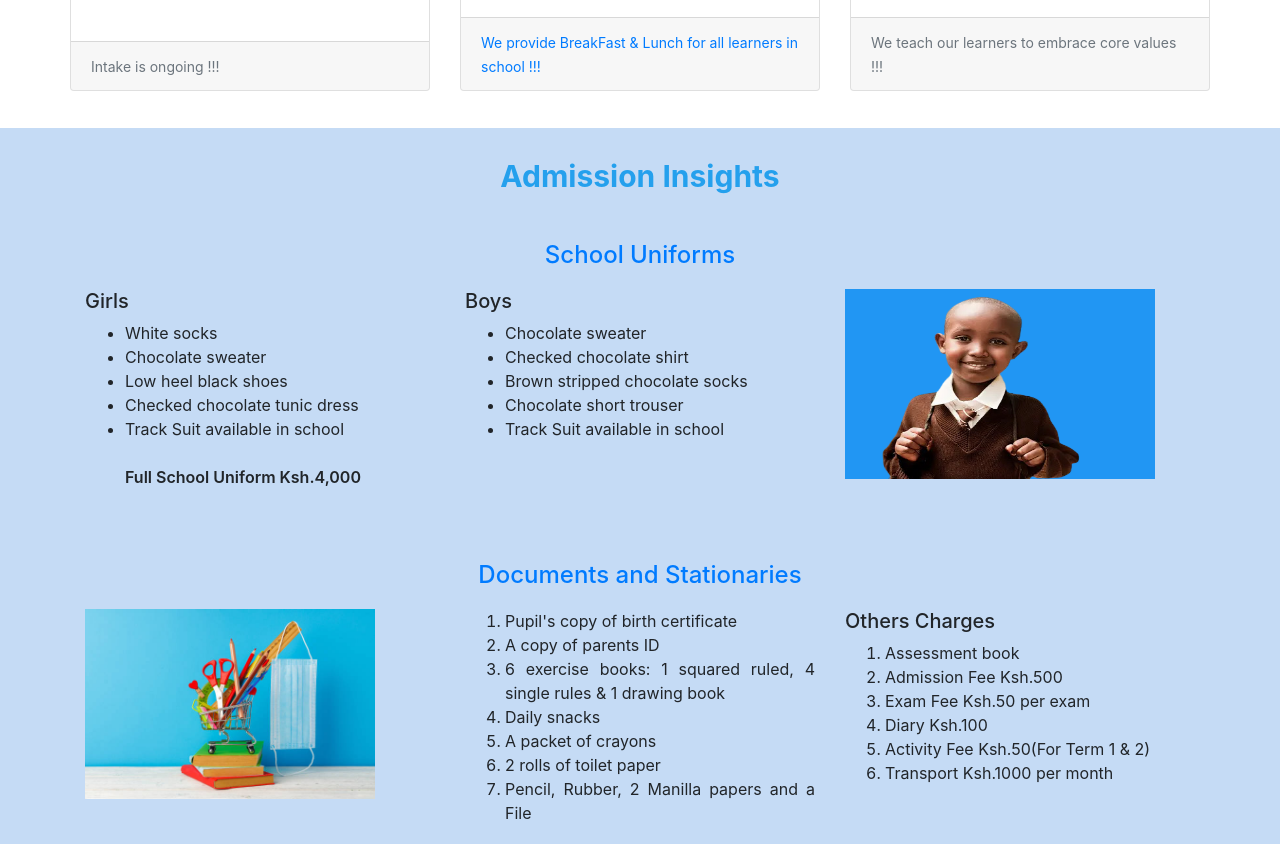
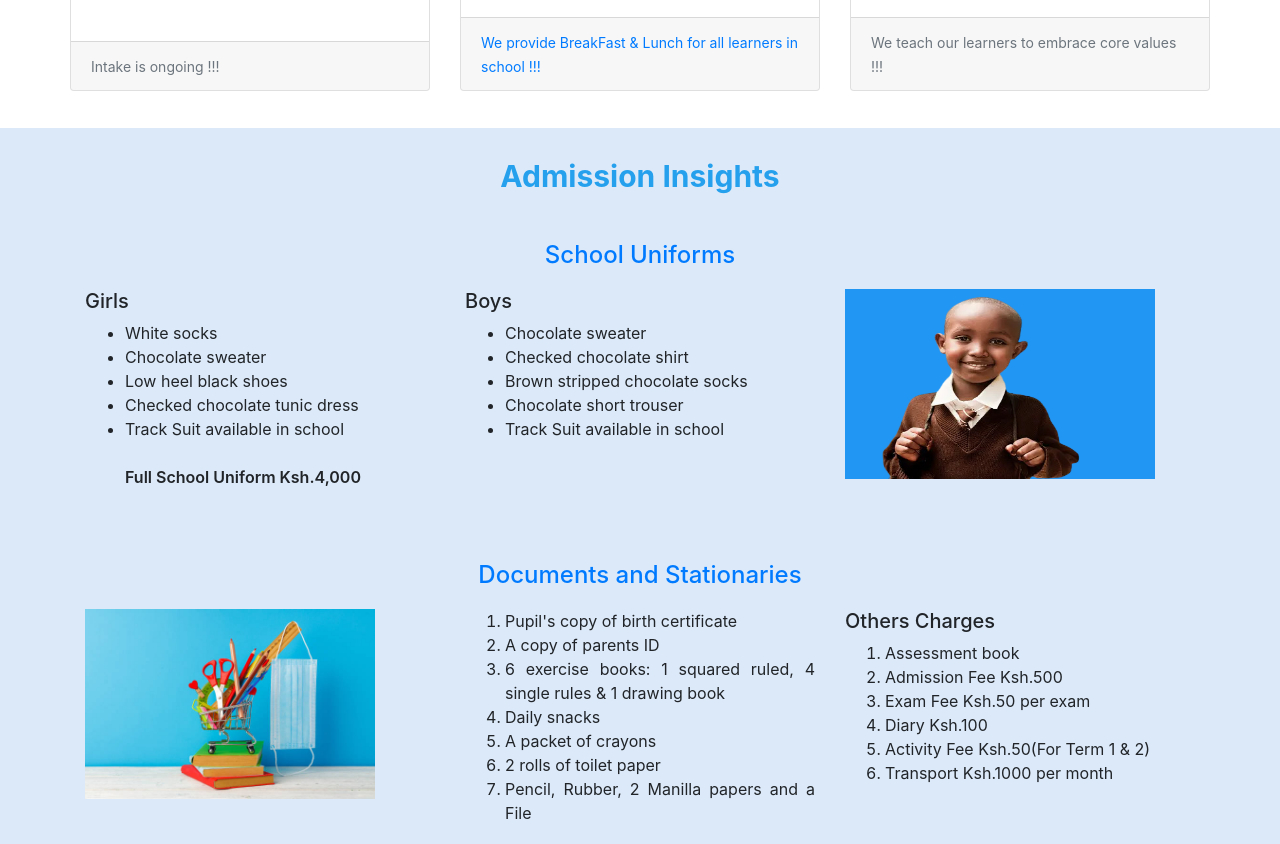
Before and after one commit to leakeyhamad/school, a plain HTML site: page index.html in a window 1280 px wide. Shown: the part 1163-2007 px from the top of the page. Drawn offline with nearby package versions, Linux system fonts and the light colour scheme.

```diff
--- a/styles/style.css
+++ b/styles/style.css
@@ -18,7 +18,7 @@
     font-weight: bold;
 }
 .insights{
-    background-color: rgb(197, 219, 245);
+    background-color: rgb(220, 233, 248);
    margin-bottom: -3%;
 }
 .notice{
```
